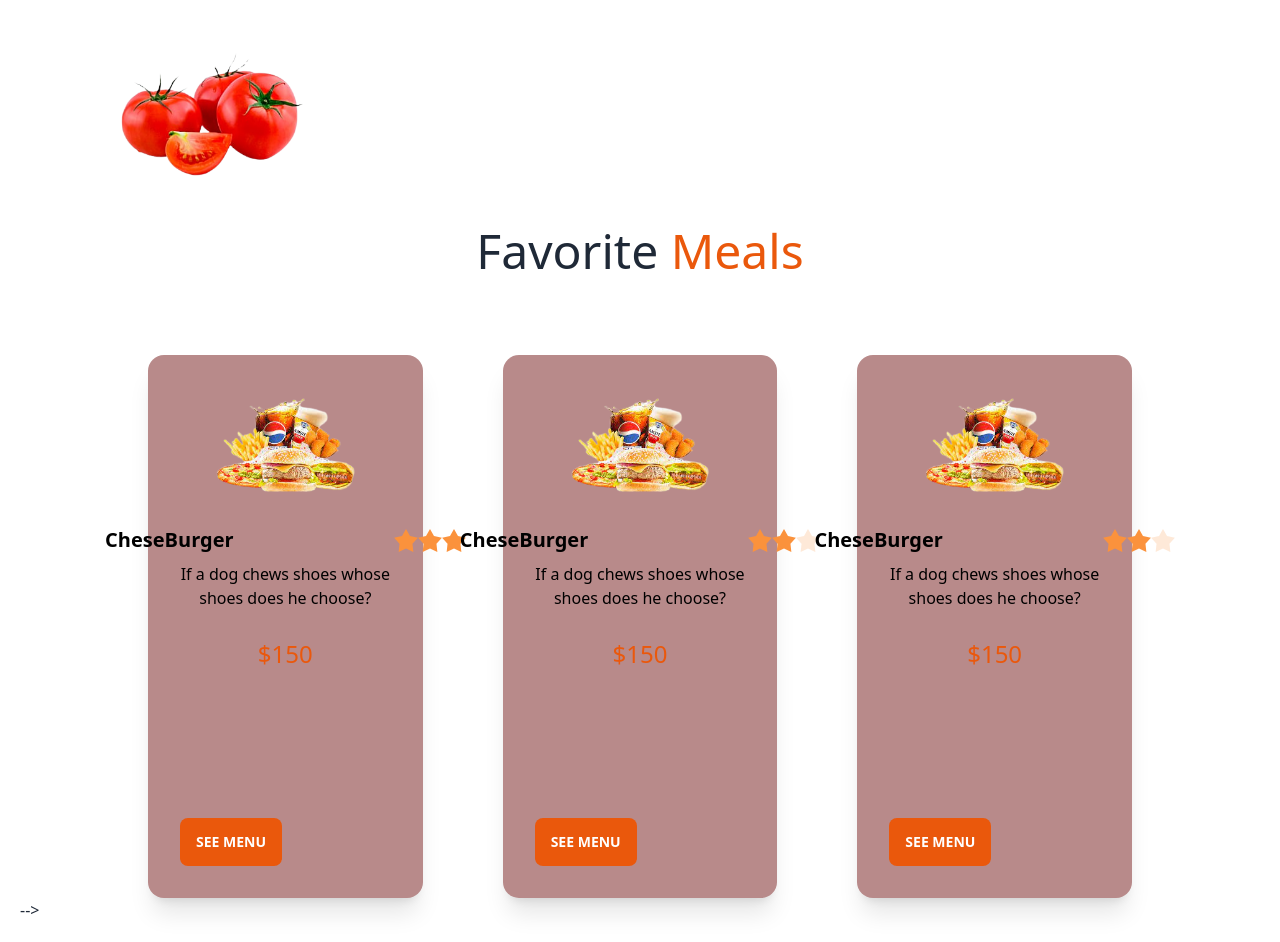
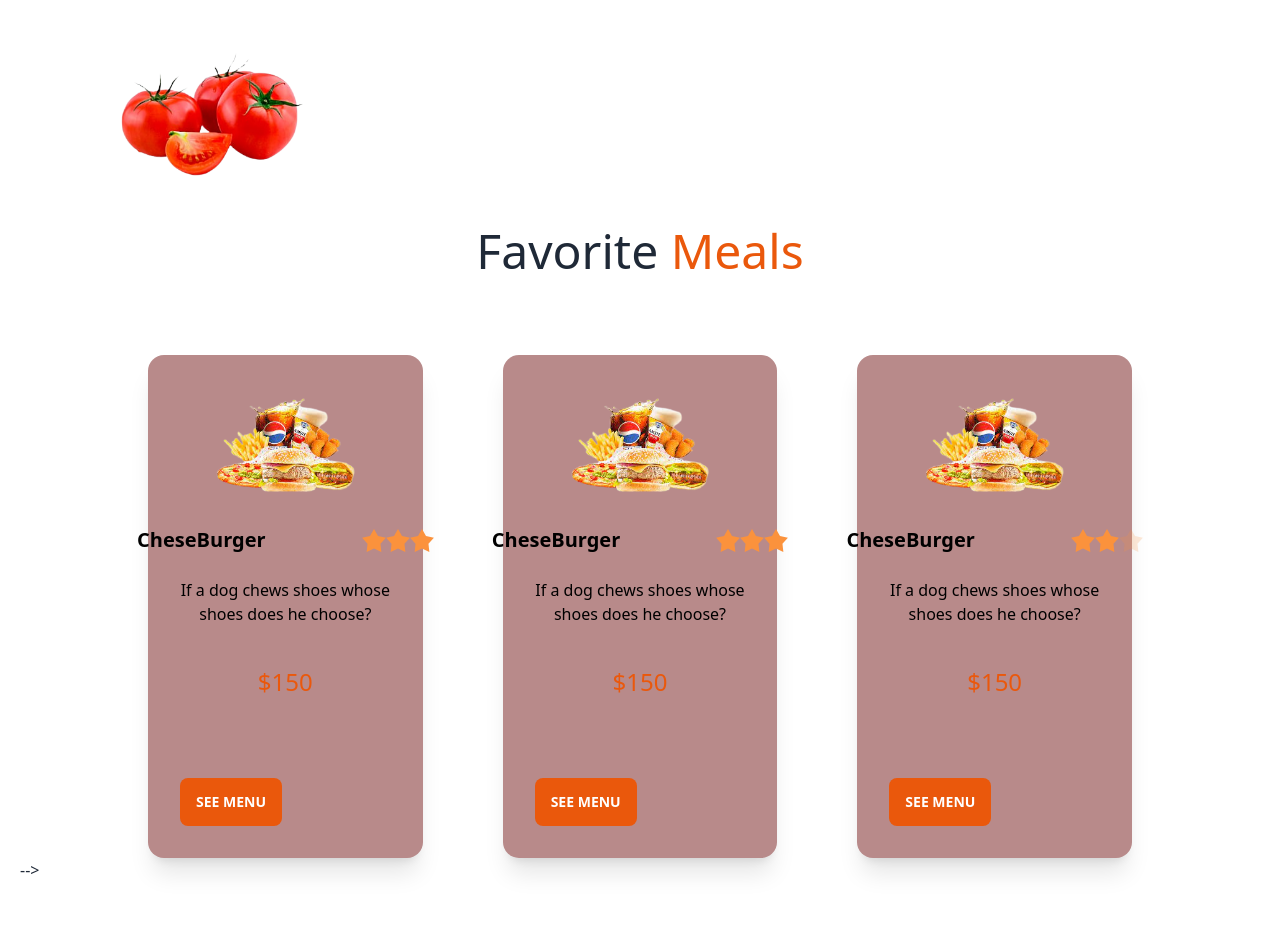
Before and after one commit to nahidparvej-developer/resturent-1, a plain HTML site: page index.html in a window 1280 px wide. Shown: the part 665-1607 px from the top of the page. After the commit the page ends 1567 px from the top, so only its background shows below. Drawn offline with nearby package versions, Linux system fonts and the light colour scheme.

```diff
--- a/index.html
+++ b/index.html
@@ -86,18 +86,18 @@
 
             </figure>
             <div class="card-body items-center text-center">
-            <div class="flex items-center gap-40 ">
-              <h2 class="card-title text-xl text-black ">CheseBurger</h2>
+            <div class="flex items-center gap-24 ">
+              <h2 class="card-title text-xl text-black">CheseBurger</h2>
               <div class="rating rating-xl">
-                <input type="radio" name="rating-5" class="mask mask-star-2 bg-orange-400" />
-                <input type="radio" name="rating-5" class="mask mask-star-2 bg-orange-400" checked />
-                <input type="radio" name="rating-5" class="mask mask-star-2 bg-orange-400" />
+                <input type="radio" name="rating-7" class="mask mask-star-2 bg-orange-400" />
+                <input type="radio" name="rating-7" class="mask mask-star-2 bg-orange-400" checked />
+                <input type="radio" name="rating-7" class="mask mask-star-2 bg-orange-400" />
               </div>
             </div>
-              <p class="text-black">If a dog chews shoes whose shoes does he choose?</p>
-              <div class="card-actions items-center gap-32 mt-5">
+              <p class="text-black mt-4">If a dog chews shoes whose shoes does he choose?</p>
+              <div class="card-actions items-center gap-20 mt-8">
                 <p class="text-2xl text-[#ea580c]">$150</p>
-                <button class="btn bg-[#ea580c] text-white mt-5 border-none hover:bg-[#65be1c] "> See Menu </button>
+                <button class="btn bg-[#ea580c] text-white border-none hover:bg-[#65be1c] "> See Menu </button>
               </div>
             </div>
           </div>
@@ -109,18 +109,18 @@
 
             </figure>
             <div class="card-body items-center text-center">
-            <div class="flex items-center gap-40 ">
-              <h2 class="card-title text-xl text-black ">CheseBurger</h2>
+            <div class="flex items-center gap-24 ">
+              <h2 class="card-title text-xl text-black">CheseBurger</h2>
               <div class="rating rating-xl">
-                <input type="radio" name="rating-5" class="mask mask-star-2 bg-orange-400" />
-                <input type="radio" name="rating-5" class="mask mask-star-2 bg-orange-400" checked />
-                <input type="radio" name="rating-5" class="mask mask-star-2 bg-orange-400" />
+                <input type="radio" name="rating-7" class="mask mask-star-2 bg-orange-400" />
+                <input type="radio" name="rating-7" class="mask mask-star-2 bg-orange-400" checked />
+                <input type="radio" name="rating-7" class="mask mask-star-2 bg-orange-400" />
               </div>
             </div>
-              <p class="text-black">If a dog chews shoes whose shoes does he choose?</p>
-              <div class="card-actions items-center gap-32 mt-5">
+              <p class="text-black mt-4">If a dog chews shoes whose shoes does he choose?</p>
+              <div class="card-actions items-center gap-20 mt-8">
                 <p class="text-2xl text-[#ea580c]">$150</p>
-                <button class="btn bg-[#ea580c] text-white mt-5 border-none hover:bg-[#65be1c] "> See Menu </button>
+                <button class="btn bg-[#ea580c] text-white border-none hover:bg-[#65be1c] "> See Menu </button>
               </div>
             </div>
           </div>
@@ -131,7 +131,7 @@
 
             </figure>
             <div class="card-body items-center text-center">
-            <div class="flex items-center gap-40 ">
+            <div class="flex items-center gap-24 ">
               <h2 class="card-title text-xl text-black">CheseBurger</h2>
               <div class="rating rating-xl">
                 <input type="radio" name="rating-7" class="mask mask-star-2 bg-orange-400" />
@@ -139,10 +139,10 @@
                 <input type="radio" name="rating-7" class="mask mask-star-2 bg-orange-400" />
               </div>
             </div>
-              <p class="text-black">If a dog chews shoes whose shoes does he choose?</p>
-              <div class="card-actions items-center gap-32 mt-5">
+              <p class="text-black mt-4">If a dog chews shoes whose shoes does he choose?</p>
+              <div class="card-actions items-center gap-20 mt-8">
                 <p class="text-2xl text-[#ea580c]">$150</p>
-                <button class="btn bg-[#ea580c] text-white mt-5 border-none hover:bg-[#65be1c] "> See Menu </button>
+                <button class="btn bg-[#ea580c] text-white border-none hover:bg-[#65be1c] "> See Menu </button>
               </div>
             </div>
           </div>
```
